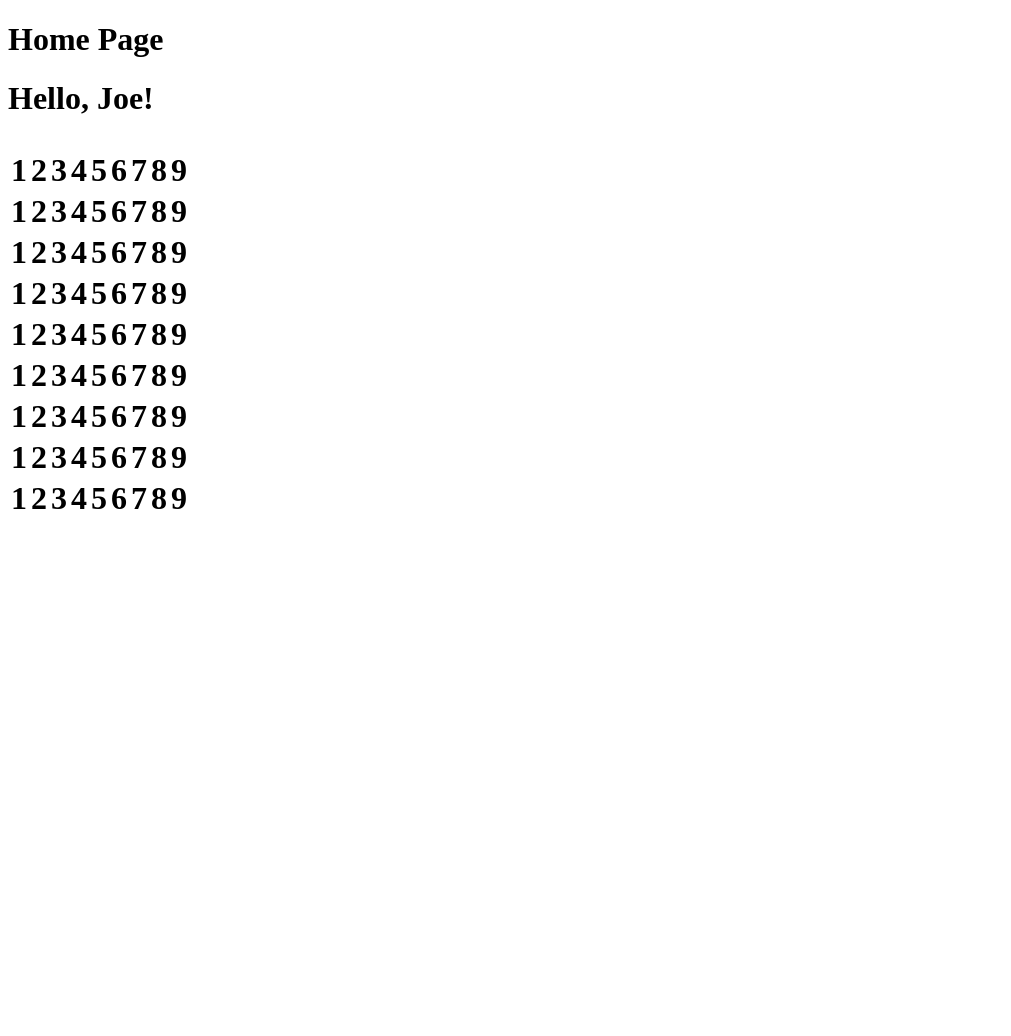
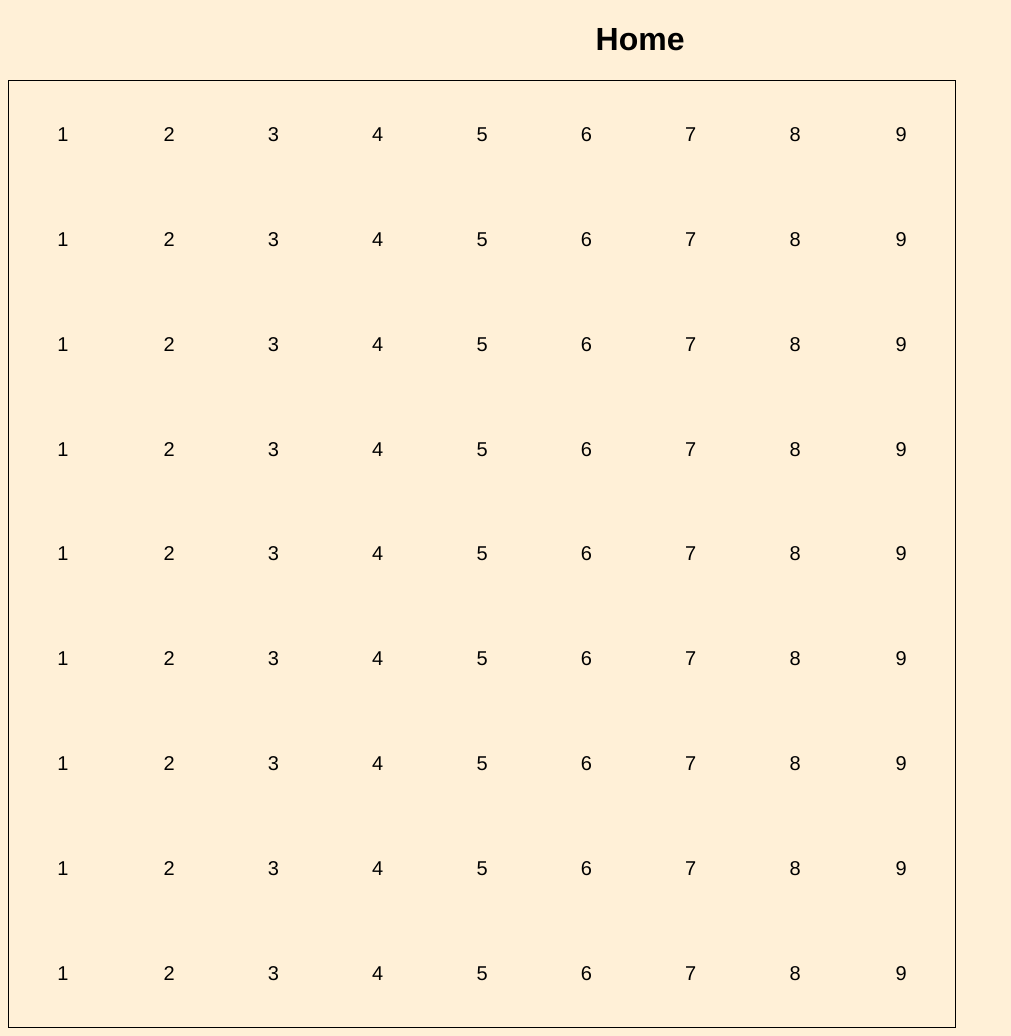
Before and after one commit to timmy-quinn/pyFlaskSimple, a Flask app: page /views/ in a window 1280 px wide. Shown: the whole page, without its empty margins (0-1011 px from the left). Before the commit the page ends 509 px from the top, so only its background shows below. Run offline with Flask 3, Linux system fonts and the light colour scheme.

Commit message:
Added reactive table

```diff
--- a/static/index.js
+++ b/static/index.js
@@ -14,7 +14,7 @@
 ]
 
 function populateSudokuGrid(puzzle) {
-    const grid = document.getElementById('sudoku-grid');
+    const grid = document.querySelector('.sudoku-grid');
     for (let row = 0; row < 9; row++) {
         const tr = document.createElement('tr');
         for (let col = 0; col < 9; col++) {
--- /dev/null
+++ b/static/styles.css
@@ -0,0 +1,32 @@
+body {
+    background-color: rgb(255, 240, 215);
+    text-align: center;
+    font-family: Helvetica, Arial, sans-serif;
+}
+
+.title {
+    text-align: center;
+}
+
+.sudoku-container{
+    width: 75%;
+    aspect-ratio: 1/1;
+    font-size: 1.25rem;
+    font-weight: 400;
+    overflow: auto;
+}
+
+.sudoku-grid {
+    width: 100%;
+    height: 100%;
+    border-collapse: collapse;
+    border: 1px solid;
+}
+
+
+.sudoku-grid th
+
+.sudoku-grid td {
+    border: 10px solid;
+    border-color: rgb(0, 0, 0);
+}
--- a/templates/index.html
+++ b/templates/index.html
@@ -1,16 +1,19 @@
 <!DOCTYPE html>
 <html lang="en">
 <head>
+    <link rel="stylesheet" href="{{ url_for('static', filename='styles.css') }}">
     <meta charset="UTF-8">
     <meta name="viewport" content="width=device-width, initial-scale=1.0">
     <title>Home</title>
 </head>
 <body>
-    <div><h1>Home Page</h1>
-    <h1>Hello, {{ name }}!</p>
-    <table id="sudoku-grid">
-    <!-- Your Sudoku cells will be populated here -->
-    </table>
+    <div>
+        <h1 class = "title" >Home</h1>
+    </div>
+    <div class = "sudoku-container">
+        <table class = "sudoku-grid">
+        <!-- Your Sudoku cells will be populated here -->
+        </table>
     </div>
     <script
         type = "text/javascript"
```
